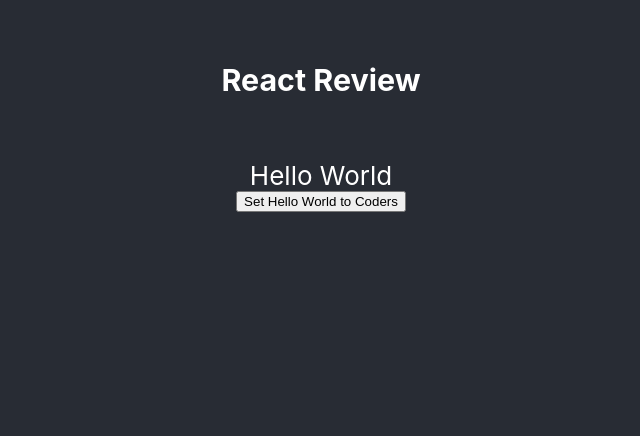
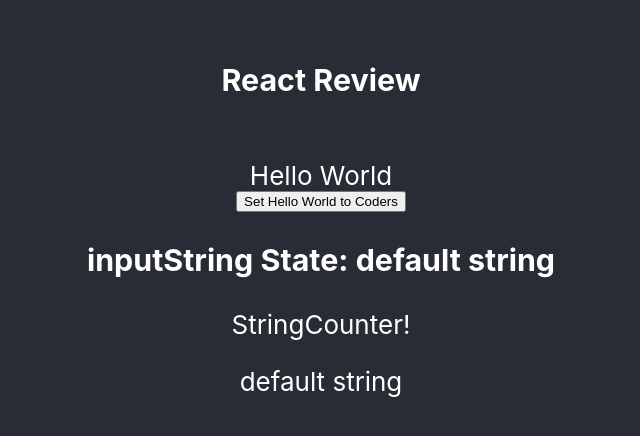
Before and after one commit to TreySchneider95/react-review-summer2023, a React (Create React App) app: page / in a window 1280 px wide. Shown: the top 436 px of the page, without its empty margins (319-959 px from the left). Built offline with nearby package versions, Linux system fonts and the light colour scheme.

Commit message:
made StringCounter componenant:

```diff
--- a/src/App.js
+++ b/src/App.js
@@ -1,6 +1,8 @@
 import React, {useState} from "react";
+// import * as React from 'react'  // React.useState
 import logo from './logo.svg';
 import './App.css';
+import StringCounter from "./components/StringCounter";
 
 
 function App() {
@@ -8,11 +10,16 @@
   const [helloWorld, setHelloWorld] = useState('Hello World')
   const helloCoders = <h1>Hello coders</h1>
 
+  const [inputString, setInputString] = useState('default string')
+
   const setHelloWorldState = () => {
     // alert('I Triggered')
     setHelloWorld('Hello Coders!')
   }
 
+  const inputHandler = () => {
+
+  }
 
   return (
     <div className="App">
@@ -22,6 +29,10 @@
       <div className="App-div">
         {helloWorld}
         <button onClick={setHelloWorldState}>Set Hello World to Coders</button>
+
+        <h3>inputString State: {inputString}</h3>
+
+        <StringCounter madeUpProperty='I made this' inputString={inputString} />
       </div>
     </div>
   );
--- /dev/null
+++ b/src/components/StringCounter.js
@@ -0,0 +1,16 @@
+import React from 'react'
+
+const StringCounter = (props) => {
+    // props ={
+    //     madeUpProperty:'I made this',
+    //     inputString: {inputString}
+    // }
+  return (
+    <>
+        <div>StringCounter!</div>
+        <p>{props.inputString}</p>
+    </>
+  )
+}
+
+export default StringCounter
```
